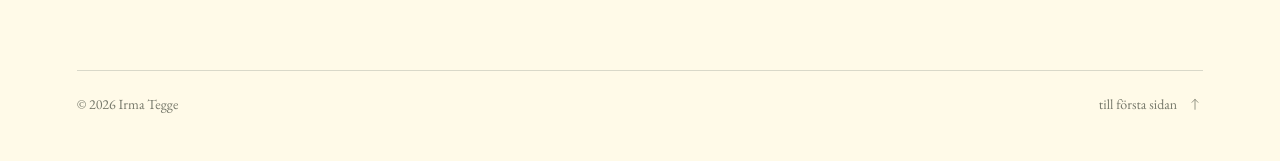
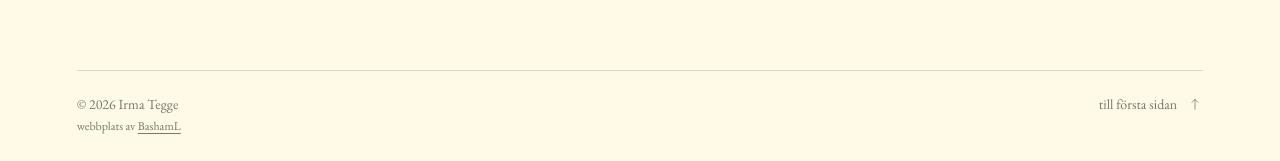
Before and after one commit to BashamL/vansinneshjarta, a Next.js app: page / in a window 1280 px wide. Shown: the part 2282-2443 px from the top of the page. Built offline with nearby package versions, Linux system fonts and the light colour scheme; no server answers.

Commit message:
Add a subtle BashamL website credit to the footer

```diff
--- a/app/globals.css
+++ b/app/globals.css
@@ -313,6 +313,8 @@ h2 {
 }
 .site-footer {
   display: flex;
+  align-items: flex-start;
+  gap: 20px;
   justify-content: space-between;
   max-width: 1150px;
   margin: auto;
@@ -320,6 +322,18 @@ h2 {
   border-top: 1px solid var(--line);
   font-size: 14px;
   color: var(--muted);
+}
+.footer-credits {
+  display: flex;
+  flex-direction: column;
+  gap: 5px;
+}
+.website-credit {
+  font-size: 12px;
+}
+.website-credit a {
+  text-decoration: underline;
+  text-underline-offset: 3px;
 }
 .site-footer a .arrow-icon {
   margin-left: 10px;
--- a/app/page.tsx
+++ b/app/page.tsx
@@ -97,7 +97,12 @@ export default function Home() {
         </section>
       </main>
       <footer className="site-footer">
-        <span>© {new Date().getFullYear()} Irma Tegge</span>
+        <div className="footer-credits">
+          <span>© {new Date().getFullYear()} Irma Tegge</span>
+          <small className="website-credit">
+            webbplats av <a href="https://github.com/BashamL">BashamL</a>
+          </small>
+        </div>
         <a href="#hem">
           till första sidan <ArrowIcon direction="up" />
         </a>
```
